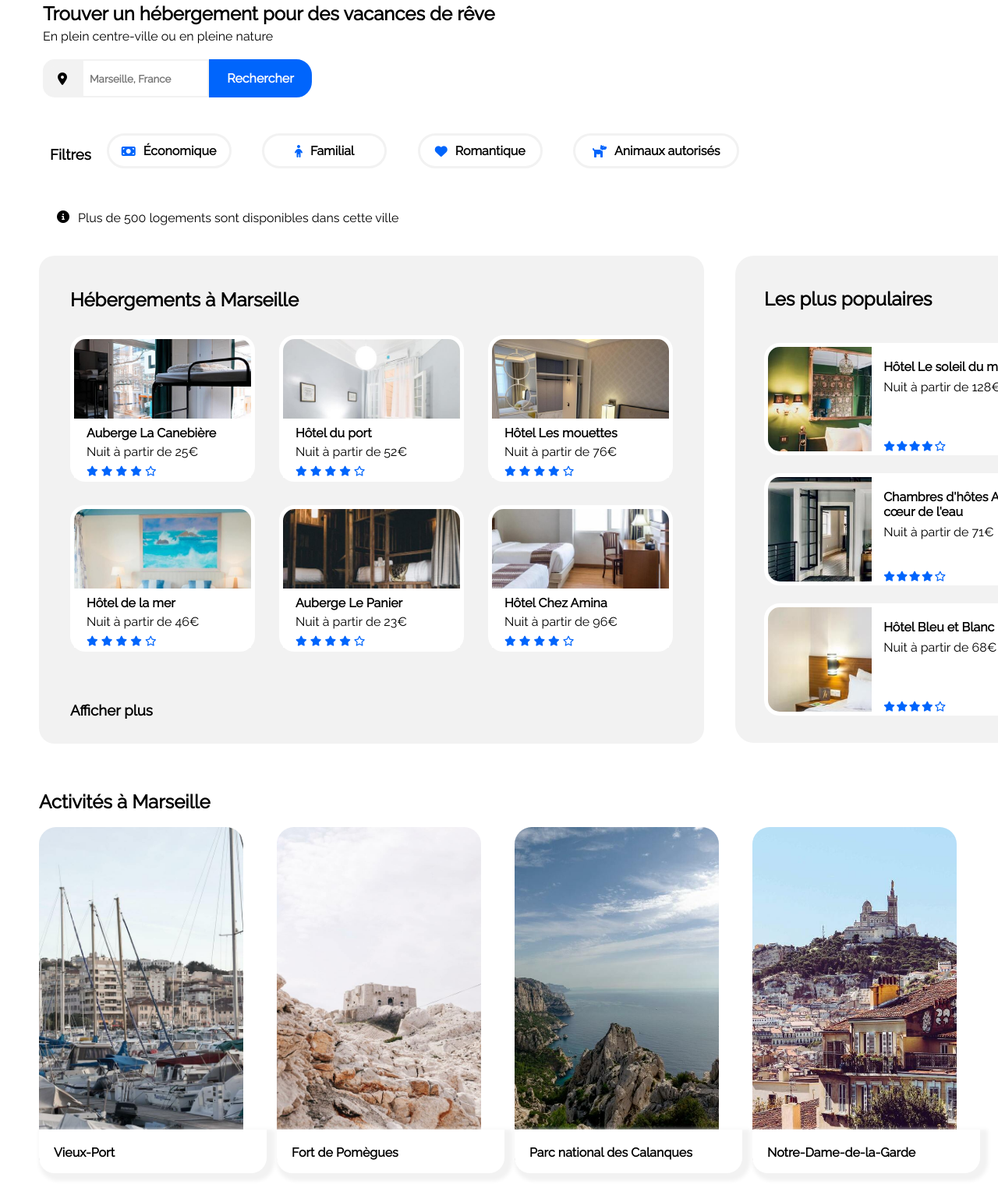
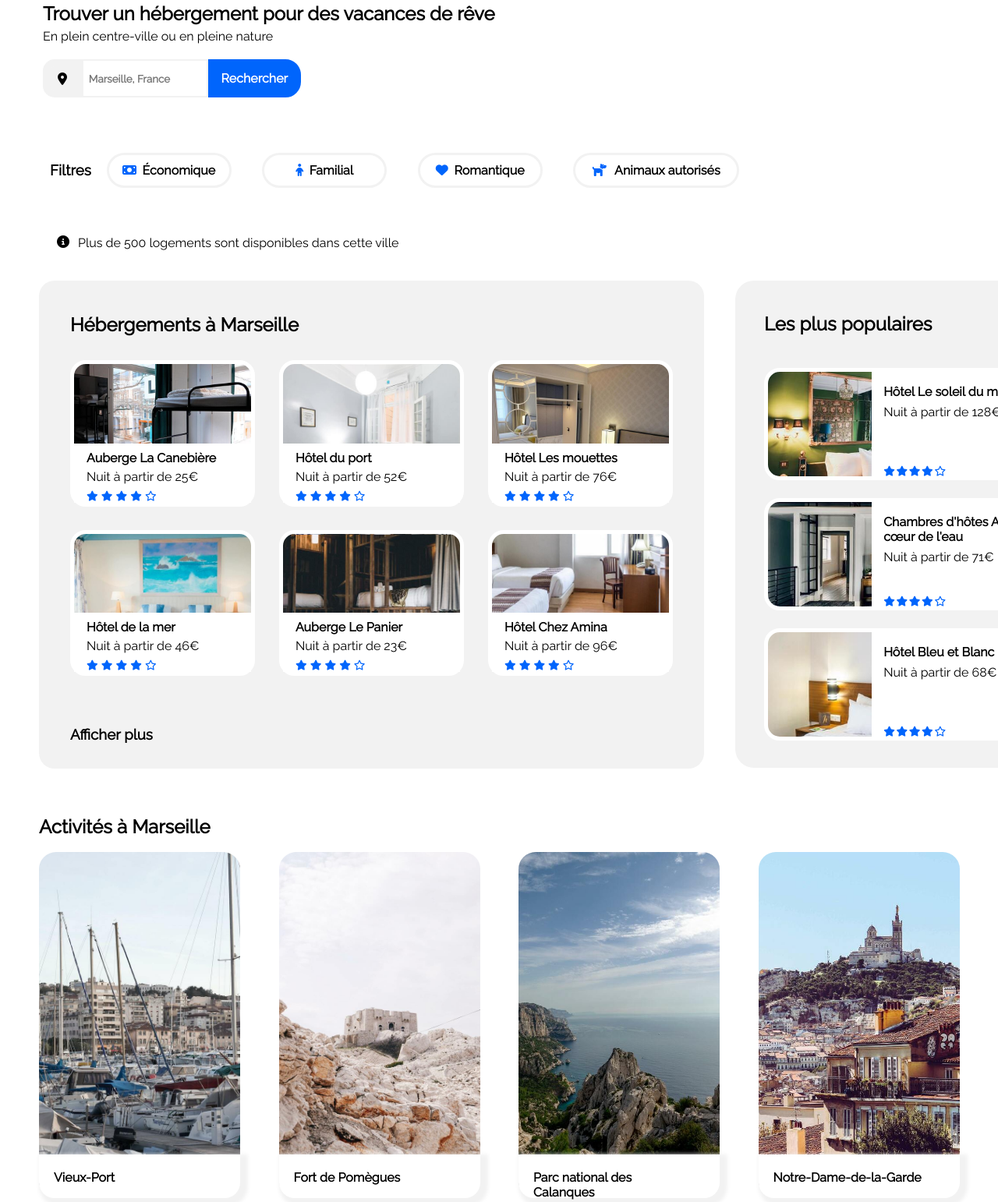
Before and after one commit to JonathanBret/projet-css-tp1, a plain HTML site: page index projet2.html in a window 1280 px wide. Shown: the part 169-1711 px from the top of the page at 78% size. Drawn offline with Linux system fonts and the light colour scheme.

Commit message:
Finalisation

```diff
--- a/style.css
+++ b/style.css
@@ -52,12 +52,6 @@ nav a:hover {
     top: 0px;
 }
 
-/*nav ul:hover {
-    border-top: #0065FC solid;
-    color: #0065FC;
-}*/
-
-
 .ahead {
     display: flex;
     flex-direction: column;
@@ -101,10 +95,9 @@ nav a:hover {
     display: flex;
     justify-content: left;
     align-items: flex-start;
-    height: 49px;
-    width: 332px;
+    height: 3.7em;
     border-radius: 15px;
-    padding-bottom: 46px;
+    padding-bottom: 4%;
 }
 
 .fa-solid.fa-magnifying-glass {
@@ -114,8 +107,8 @@ nav a:hover {
 
 .champ {
     border: 0.2em #F2F2F2 solid;
-    height: 49px;
-    padding-left: 8px;
+    height: 3.7em;
+    padding-left: 2%;
     font-weight: bold;
 }
 
@@ -127,9 +120,7 @@ nav a:hover {
     border-top-left-radius: 0;
     border-bottom-left-radius: 0;
     height: 49px;
-    width: 132px;
-    left: 341px;
-    top: 200px;
+    width: 35%;
     padding: 15px 16px 15px 16px;
     display: flex;
     justify-content: center;
@@ -148,24 +139,23 @@ nav a:hover {
 }
 
 .filtre ul {
-    margin-top: 46px;
+    margin-top: 5%;
     display: flex;
     justify-content: space-around;
     width: 70%;
     list-style-type: none;
-    padding-bottom: 54px;
+    padding-bottom: 5%;
     align-items: center;
 }
 
 .filtre i {
-    text-decoration: none;
     color: #0065FC;
 }
 
 .filtre a {
     text-decoration: none;
     color: black;
-    margin-left: 10px;
+    margin-left: 5%;
     font-weight: bold;
 }
 
@@ -468,22 +458,22 @@ main a h2 {
 
 .act1 {
     background-image: url(/Images-Booki/activites/3_medium/reno-laithienne-QUgJhdY5Fyk-unsplash.jpg);
-    margin-right: 43px;
+    margin-right: 4%;
 }
 
 .act2 {
     background-image: url(/Images-Booki/activites/3_medium/paul-hermann-QFTrLdQIRhI-unsplash.jpg);
-    margin-right: 43px;
+    margin-right: 4%;
 }
 
 .act3 {
     background-image: url(/Images-Booki/activites/3_medium/kilyan-sockalingum-NR8-cBCN3aI-unsplash.jpg);
-    margin-right: 43px;
+    margin-right: 4%;
 }
 
 .act4 {
     background-image: url(/Images-Booki/activites/3_medium/florian-wehde-xW9e8gdotxI-unsplash.jpg);
-    margin-right: 53px;
+    margin-right: 4%;
 }
 
 article div a div p {
@@ -499,7 +489,7 @@ article div a div p {
     position: absolute;
     background-color: white;
     height: 56px;
-    width: 292px;
+    width: 100%;
     border-bottom-left-radius: 20px;
     border-bottom-right-radius: 20px;
     bottom: 0;
@@ -728,10 +718,6 @@ footer ul li h3 {
         padding-bottom: 10%;
     }
 
-    /*body div nav ul:hover {
-        border-bottom: #0065FC 0.2em solid;
-    }*/
-
     nav a:hover {
         border: none;
         position: relative;
@@ -812,12 +798,11 @@ footer ul li h3 {
         padding: 0;
         height: 200px;
         justify-content: space-around;
+        margin-top: 3%;
     }
 
     .filtre ul {
         display: flex;
-        flex-direction: row;
-        justify-content: space-between;
         flex-wrap: wrap;
         width: 90%;
         margin-top: 5%;
@@ -1017,11 +1002,3 @@ footer ul li h3 {
     }
 
 }
-
-/*********
-.plus-button {
-    position: absolute;
-    margin-top: 559px;
-}
-
-/************************************FIN DU TEST********************************************/
```
Also changed, not shown: index projet2.html (+0 -1 lines).
